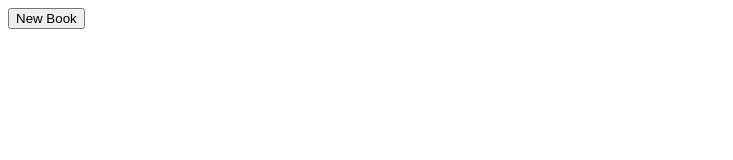
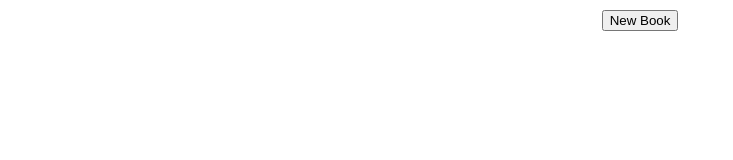
Before and after one commit to MBanerjea/Library_app, a plain HTML site: page index.html in a window 1280 px wide. Shown: the whole page, without its empty margins (0-733 px from the left). Drawn offline with Linux system fonts and the light colour scheme.

Commit message:
links css to html, aligns button to the center.

```diff
--- a/index.html
+++ b/index.html
@@ -5,10 +5,14 @@
     <meta charset="UTF-8">
     <meta name="viewport" content="width=device-width, initial-scale=1.0">
     <title>Document</title>
+    <link rel="stylesheet" href="./library.css">
   </head>
 
   <body>
-    <button id="new_book">New Book</button>
+    <div>
+      <button id="new_book">New Book</button>
+    </div>
+
   </body>
 
 </html>
--- a/library.css
+++ b/library.css
@@ -0,0 +1,4 @@
+#new_book {
+  display: block;
+  margin: 10px auto;
+}
```
